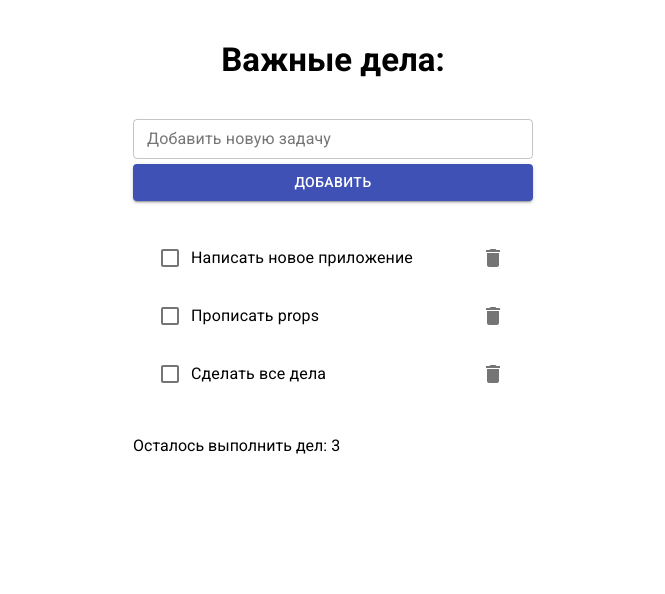
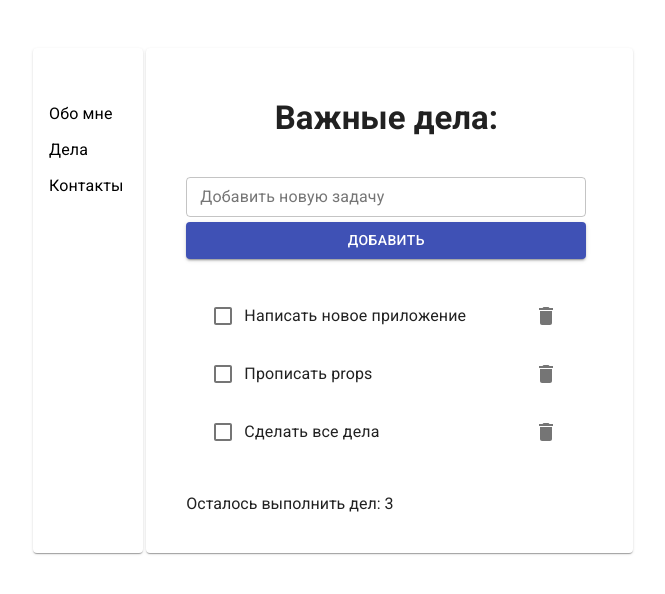
Before and after one commit to WebHeroSchool/Ma_rinu_react_todo, a React (Create React App) app: page /todo in a window 1280 px wide. Shown: the top 594 px of the page, without its empty margins (307-972 px from the left). Built offline with nearby package versions, Linux system fonts and the light colour scheme.

Commit message:
урок 39

```diff
--- a/package.json
+++ b/package.json
@@ -10,6 +10,7 @@
     "prop-types": "^15.7.2",
     "react": "^17.0.1",
     "react-dom": "^17.0.1",
+    "react-router-dom": "^5.2.0",
     "react-scripts": "4.0.2",
     "web-vitals": "^1.1.0"
   },
--- /dev/null
+++ b/src/components/About/About.js
@@ -0,0 +1,12 @@
+import React from 'react';
+import styles from './About.module.css';
+
+const About = () => {
+	return (
+		<div className={styles.wrap}>
+			<h1 className={styles.title}>Обо мне</h1>
+		</div>
+	);
+}
+
+export default About;
--- /dev/null
+++ b/src/components/About/About.module.css
@@ -0,0 +1,13 @@
+.wrap {
+  margin: 0;
+  width: 400px;
+  padding: 40px;
+}
+
+.title {
+  margin-top: 10px;
+  margin-bottom: 40px;
+  font-family: Roboto;
+  font-size: 33px;
+  text-align: center;
+}
--- a/src/components/App/App.js
+++ b/src/components/App/App.js
@@ -1,88 +1,30 @@
-import React, { useState, useEffect } from 'react';
-import ItemList from '../ItemList/ItemList';
-import InputItem from '../InputItem/InputItem';
-import Footer from '../Footer/Footer';
+import React from 'react';
+import { BrowserRouter as Router, Route, Link } from 'react-router-dom';
+import Card from '@material-ui/core/Card';
+import MenuItem from '@material-ui/core/MenuItem';
+import MenuList from '@material-ui/core/MenuList';
 import styles from'./App.module.css';
 
-const todoItem = 'Написать новое приложение';
+import Todo from '../Todo/Todo';
+import About from '../About/About';
+import Contacts from '../Contacts/Contacts';
 
-const App = () => {
-  const initialState = {
-    items: [
-      {
-          value: 'Написать новое приложение',
-          isDone: false,
-          id: 1
-      },
-      {
-          value: 'Прописать props',
-          isDone: false,
-          id: 2
-       },
-      {
-          value: 'Сделать все дела',
-          isDone: false,
-          id: 3
-      }
-    ],
-    count: 3
-  };
-
-  const [items,setItems] = useState(initialState.items);
-  const [count,setCount] = useState(initialState.count);
-
-    useEffect( () => {
-      console.log('update');
-    });
-
-    useEffect( () => {
-      console.log('mount');
-    }, []);
-
-    const onClickDone = id => {
-      const newItemList = items.map(item => {
-        const newItem = { ...item };
-
-          if (item.id === id) {
-            newItem.isDone = !item.isDone
-          }
-        return newItem;
-  });
-  setItems(newItemList);
-};
-
-const onClickDelete = id => {
-    const newItemList = items.filter(item => item.id !== id);
-
-    setItems(newItemList);
-    setCount(count => count - 1);
-  };
-
-  const onClickAdd = value => {
-    const newItems = [
-      ...items,
-      {
-        value,
-        isDone: false,
-        id: count + 1
-      }
-      ];
-   setItems(newItems);
-   setCount(count => count + 1);
-  };
-
-return (
-  <div className={styles.wrap}>
-    <h1 className={styles.title}>Важные дела:</h1>
-    <InputItem onClickAdd={onClickAdd} />
-    <ItemList
-      items={items}
-      onClickDone={onClickDone}
-      onClickDelete={onClickDelete}
-    />
-    <Footer count={items.filter(item => !item.isDone).length} />
-  </div>);
- };
-
+const App = () =>
+  (<Router>
+    <div className={styles.wrap}>
+     <Card className={styles.sidebar}>
+        <MenuList>
+          <Link to='/' className={styles.link}><MenuItem>Обо мне</MenuItem></Link>
+          <Link to='/todo' className={styles.link}><MenuItem>Дела</MenuItem></Link>
+          <Link to='/contacts' className={styles.link}><MenuItem>Контакты</MenuItem></Link>
+        </MenuList>
+      </Card>
+      <Card className={styles.content}>
+        <Route path='/' exact component={About} />
+        <Route path='/todo' component={Todo} />
+        <Route path='/contacts' component={Contacts} />
+      </Card>
+   </div>
+ </Router>);
 
 export default App;
--- a/src/components/App/App.module.css
+++ b/src/components/App/App.module.css
@@ -1,12 +1,30 @@
-.wrap {
-  margin:auto;
-  width: 400px;
+.body {
+  font-family: Roboto;
+  background-color: #eee;
 }
 
-.title {
-  margin-top: 40px;
-  margin-bottom: 40px;
+.link {
+  margin-bottom: 30px;
+  text-decoration: none;
   font-family: Roboto;
-  font-size: 33px;
-  text-align: center;
+  font-size: 20px;
+  color: #000;
 }
+
+.sidebar {
+  padding-top: 40px;
+  padding-bottom: 40px;
+  grid-area: sidebar;
+}
+
+.content {
+  grid-area: content;
+}
+
+.wrap {
+  padding-top: 40px;
+  display: grid;
+  grid-template-areas: 'sidebar ... content content';
+  margin:auto;
+  width: 600px;
+}
--- /dev/null
+++ b/src/components/Contacts/Contacts.js
@@ -0,0 +1,12 @@
+import React from 'react';
+import styles from './Contacts.module.css';
+
+const Contacts = () => {
+	return (
+		<div className={styles.wrap}>
+			<h1 className={styles.title}>Контакты</h1>
+		</div>
+	);
+}
+
+export default Contacts;
--- /dev/null
+++ b/src/components/Contacts/Contacts.module.css
@@ -0,0 +1,13 @@
+.wrap {
+  margin: 0;
+  width: 400px;
+  padding: 40px;
+}
+
+.title {
+  margin-top: 10px;
+  margin-bottom: 40px;
+  font-family: Roboto;
+  font-size: 33px;
+  text-align: center;
+}
--- a/src/components/Item/Item.js
+++ b/src/components/Item/Item.js
@@ -30,5 +30,4 @@
   id: PropTypes.number.isRequired,
 };
 
-
 export default Item;
--- /dev/null
+++ b/src/components/Todo/Todo.js
@@ -0,0 +1,85 @@
+import React, { useState, useEffect } from 'react';
+import ItemList from '../ItemList/ItemList';
+import InputItem from '../InputItem/InputItem';
+import Footer from '../Footer/Footer';
+import styles from'./Todo.module.css';
+
+const Todo = () => {
+  const initialState = {
+    items: [
+      {
+          value: 'Написать новое приложение',
+          isDone: false,
+          id: 1
+      },
+      {
+          value: 'Прописать props',
+          isDone: false,
+          id: 2
+       },
+      {
+          value: 'Сделать все дела',
+          isDone: false,
+          id: 3
+      }
+    ],
+    count: 3
+  };
+
+  const [items,setItems] = useState(initialState.items);
+  const [count,setCount] = useState(initialState.count);
+
+    useEffect( () => {
+      console.log('update');
+    });
+
+    useEffect( () => {
+      console.log('mount');
+    }, []);
+
+    const onClickDone = id => {
+      const newItemList = items.map(item => {
+        const newItem = { ...item };
+
+          if (item.id === id) {
+            newItem.isDone = !item.isDone
+          }
+        return newItem;
+  });
+  setItems(newItemList);
+};
+
+const onClickDelete = id => {
+    const newItemList = items.filter(item => item.id !== id);
+
+    setItems(newItemList);
+    setCount(count => count - 1);
+  };
+
+  const onClickAdd = value => {
+    const newItems = [
+      ...items,
+      {
+        value,
+        isDone: false,
+        id: count + 1
+      }
+      ];
+   setItems(newItems);
+   setCount(count => count + 1);
+  };
+
+return (
+  <div className={styles.wrap}>
+    <h1 className={styles.title}>Важные дела:</h1>
+    <InputItem onClickAdd={onClickAdd} />
+    <ItemList
+      items={items}
+      onClickDone={onClickDone}
+      onClickDelete={onClickDelete}
+    />
+    <Footer count={items.filter(item => !item.isDone).length} />
+  </div>);
+ };
+
+export default Todo;
--- /dev/null
+++ b/src/components/Todo/Todo.module.css
@@ -0,0 +1,13 @@
+.wrap {
+  margin: 0;
+  width: 400px;
+  padding: 40px;
+}
+
+.title {
+  margin-top: 10px;
+  margin-bottom: 40px;
+  font-family: Roboto;
+  font-size: 33px;
+  text-align: center;
+}
```
Also changed, not shown: 1 other file (tests, documents, lock files or other folders).
